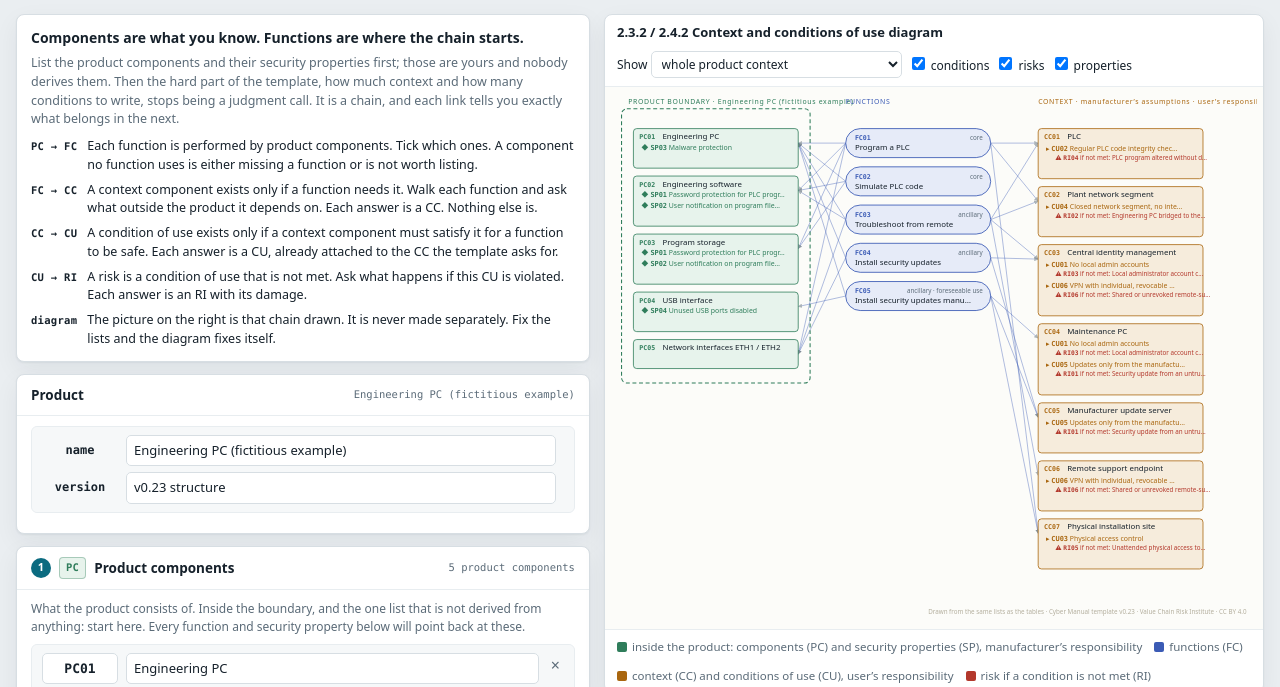
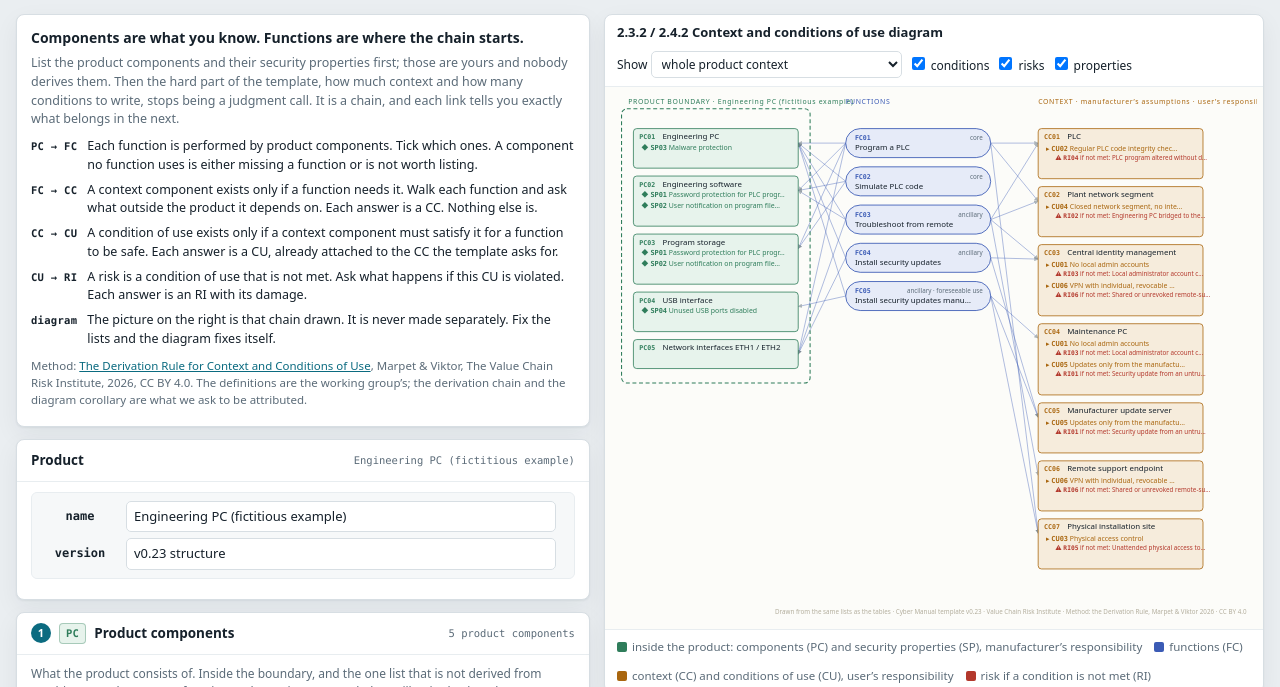
Before and after one commit to value-chain-risk-institute/cra-manual-tools, a plain HTML site: page cyber-manual/context/index.html in a window 1280 px wide. Shown: the part 85-772 px from the top of the page. Drawn offline with Linux system fonts and the light colour scheme.

Commit message:
Add METHOD.md: The Derivation Rule for Context and Conditions of Use (Marpet & Viktor, 2026), citable; attribute the concept from the tool, the generated document, the SVG, and the README
Copyright attaches to expression, so the CC BY licence attributes the code
and not the idea. The concept, level of detail as a derivation chain with a
stopping rule and the diagram as that chain drawn, is now published, dated,
named and citable. The note states plainly what is the working group's (the
definitions, the example) and what is ours (the articulation).

Co-Authored-By: Claude Opus 5 (1M context) <noreply@anthropic.com>
Claude-Session: https://claude.ai/code/session_01X6prUpJs3Sc1a5oUJhHz8a

```diff
--- a/cyber-manual/context/index.html
+++ b/cyber-manual/context/index.html
@@ -165,6 +165,7 @@ footer{padding:14px 16px;color:var(--muted);font-size:11.5px;border-top:1px soli
         <b>CU → RI</b><span>A risk is a condition of use that is not met. Ask what happens if this CU is violated. Each answer is an RI with its damage.</span>
         <b>diagram</b><span>The picture on the right is that chain drawn. It is never made separately. Fix the lists and the diagram fixes itself.</span>
       </div>
+      <p style="margin-top:8px;font-size:11.5px">Method: <a href="https://github.com/value-chain-risk-institute/cra-manual-tools/blob/main/cyber-manual/context/METHOD.md" target="_blank" rel="noopener">The Derivation Rule for Context and Conditions of Use</a>, Marpet &amp; Viktor, The Value Chain Risk Institute, 2026, CC BY 4.0. The definitions are the working group’s; the derivation chain and the diagram corollary are what we ask to be attributed.</p>
     </section>
 
     <div id="editor"></div>
@@ -498,7 +499,7 @@ function figureSVG(scope,opts){
     }
   }
   if(!pcs.length&&!fc.length&&!ccs.length)s.push(`<text x="${W/2}" y="${H/2}" text-anchor="middle" fill="#5b6b78" font-size="13">Add a function, then tick what it needs from the product and from the context.</text>`);
-  s.push(`<text x="${W-pad}" y="${H-14}" text-anchor="end" font-size="9.5" fill="#b3ae9d">Drawn from the same lists as the tables · Cyber Manual template v0.23 · Value Chain Risk Institute · CC BY 4.0</text>`);
+  s.push(`<text x="${W-pad}" y="${H-14}" text-anchor="end" font-size="9.5" fill="#b3ae9d">Drawn from the same lists as the tables · Cyber Manual template v0.23 · Value Chain Risk Institute · Method: the Derivation Rule, Marpet &amp; Viktor 2026 · CC BY 4.0</text>`);
   s.push('</svg>');
   return s.join('');
 }
```
Also changed, not shown: 2 other files.
